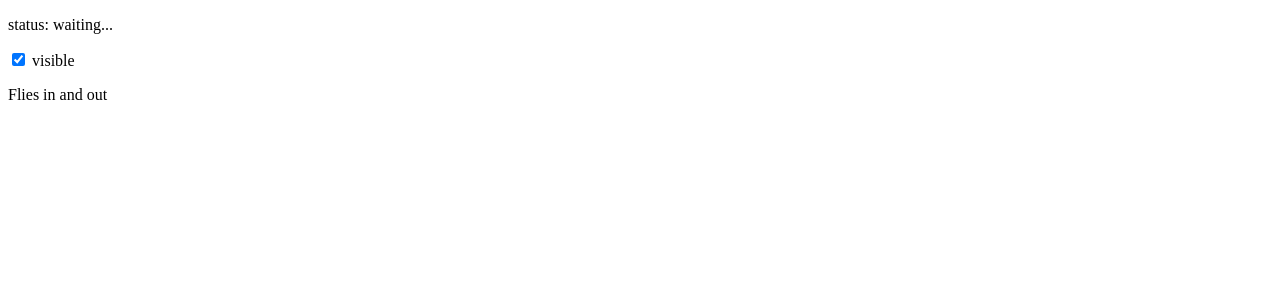
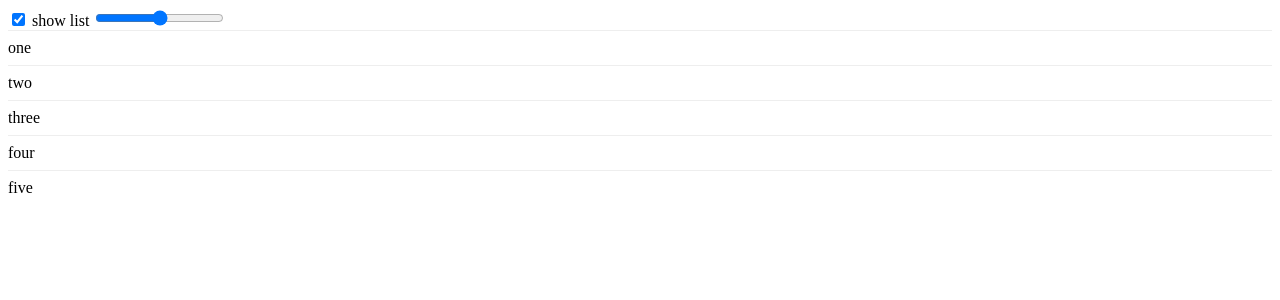
Before and after one commit to Cristiandi/svelte-tutorial, a SvelteKit app: page /app in a window 1280 px wide. Shown: the top 300 px of the page. Built offline with nearby package versions, Linux system fonts and the light colour scheme.

Commit message:
Transitions / Global transitions

```diff
--- a/src/routes/app/+page.svelte
+++ b/src/routes/app/+page.svelte
@@ -1,25 +1,31 @@
 <script>
-	import { fly } from 'svelte/transition';
+	import { slide } from 'svelte/transition';
 
-	let visible = true;
-	let status = 'waiting...';
+	let showItems = true;
+	let i = 5;
+	let items = ['one', 'two', 'three', 'four', 'five', 'six', 'seven', 'eight', 'nine', 'ten'];
 </script>
 
-<p>status: {status}</p>
+<label>
+	<input type="checkbox" bind:checked={showItems} />
+	show list
+</label>
 
 <label>
-	<input type="checkbox" bind:checked={visible} />
-	visible
+	<input type="range" bind:value={i} max="10" />
 </label>
 
-{#if visible}
-	<p
-		transition:fly={{ y: 200, duration: 2000 }}
-		on:introstart={() => (status = 'intro started')}
-		on:outrostart={() => (status = 'outro started')}
-		on:introend={() => (status = 'intro ended')}
-		on:outroend={() => (status = 'outro ended')}
-	>
-		Flies in and out
-	</p>
+{#if showItems}
+	{#each items.slice(0, i) as item}
+		<div transition:slide|global>
+			{item}
+		</div>
+	{/each}
 {/if}
+
+<style>
+	div {
+		padding: 0.5em 0;
+		border-top: 1px solid #eee;
+	}
+</style>
```
